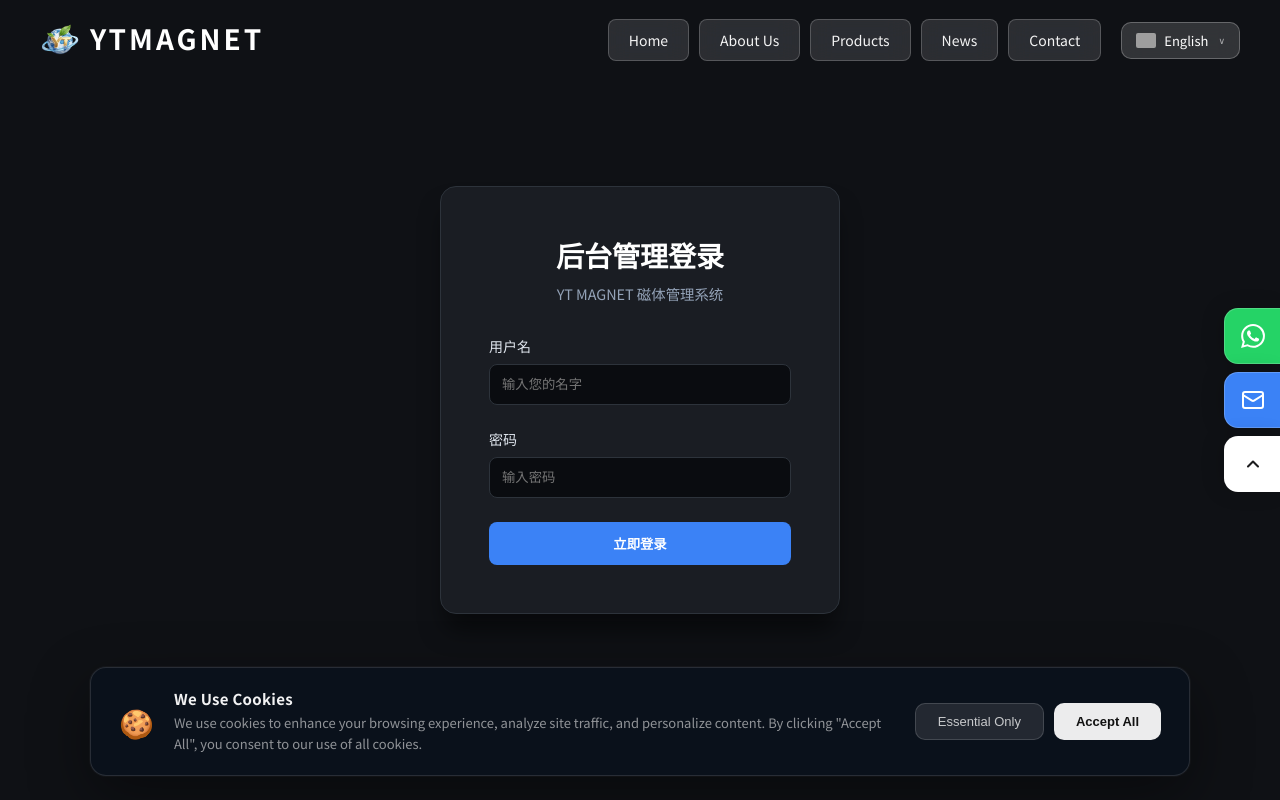
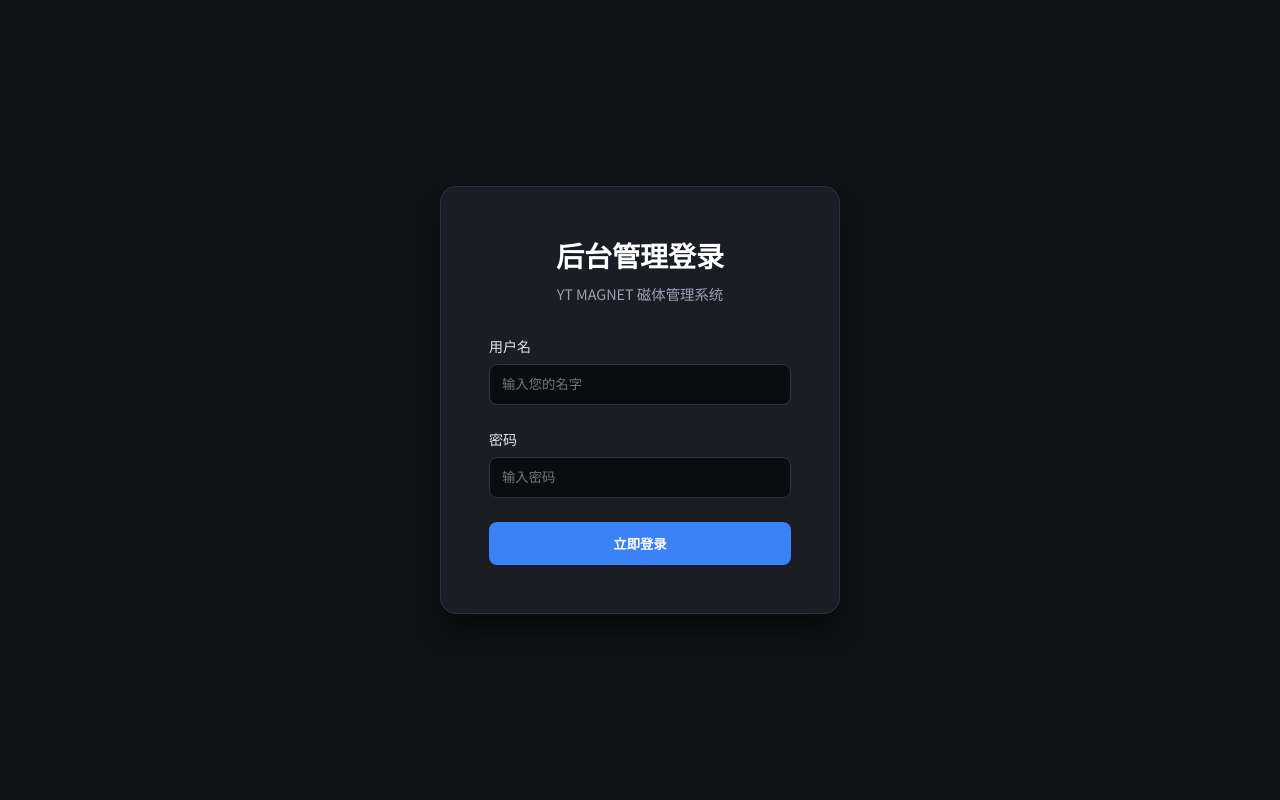
Before and after one commit to Gustavo-Yi/ytmagnet-dynamic, a React (Vite) app: page /admin/login in a window 1280 px wide. Built offline with nearby package versions, Linux system fonts and the light colour scheme; grey boxes are pictures that could not be loaded.

Commit message:
style: hide header/footer on admin pages and improve login error reporting

```diff
--- a/src/App.jsx
+++ b/src/App.jsx
@@ -1,5 +1,5 @@
 import React from 'react';
-import { Routes, Route } from 'react-router-dom';
+import { Routes, Route, useLocation } from 'react-router-dom';
 import Header from './components/Header';
 import CookieConsent from './components/CookieConsent';
 import FloatingContact from './components/FloatingContact';
@@ -15,10 +15,13 @@ import LoginPage from './pages/LoginPage';
 import './App.css';
 
 function App() {
+  const location = useLocation();
+  const isAdminPage = location.pathname.startsWith('/admin');
+
   return (
     <div className="app-root">
-      {/* Global Header - always visible */}
-      <Header />
+      {/* Global Header - hidden on admin pages */}
+      {!isAdminPage && <Header />}
 
       {/* Page Routes */}
       <Routes>
@@ -34,11 +37,11 @@ function App() {
         <Route path="/admin/login" element={<LoginPage />} />
       </Routes>
 
-      {/* Global Cookie Consent — appears on every page */}
-      <CookieConsent />
+      {/* Global Cookie Consent — hidden on admin pages */}
+      {!isAdminPage && <CookieConsent />}
 
-      {/* Right-side floating contact buttons */}
-      <FloatingContact />
+      {/* Right-side floating contact buttons — hidden on admin pages */}
+      {!isAdminPage && <FloatingContact />}
     </div>
   );
 }
--- a/src/pages/LoginPage.jsx
+++ b/src/pages/LoginPage.jsx
@@ -21,8 +21,22 @@ const LoginPage = () => {
                 body: JSON.stringify({ username, password }),
             });
 
+            if (!response.ok) {
+                const text = await response.text();
+                let msg = '服务器连接错误';
+                try {
+                    const data = JSON.parse(text);
+                    msg = data.message || msg;
+                } catch {
+                    // Not JSON, might be a 404 or 500 error page
+                    if (response.status === 404) msg = 'API 接口未找到 (404)';
+                    else if (response.status === 500) msg = '服务器内部错误 (500)';
+                }
+                setError(msg);
+                return;
+            }
+
             const data = await response.json();
-
             if (data.success) {
                 localStorage.setItem('admin_token', data.token);
                 navigate('/admin');
@@ -30,7 +44,7 @@ const LoginPage = () => {
                 setError(data.message || '登录失败');
             }
         } catch (err) {
-            setError('服务器连接错误');
+            setError('网络请求失败，请检查网络或部署状态');
         } finally {
             setLoading(false);
         }
```
